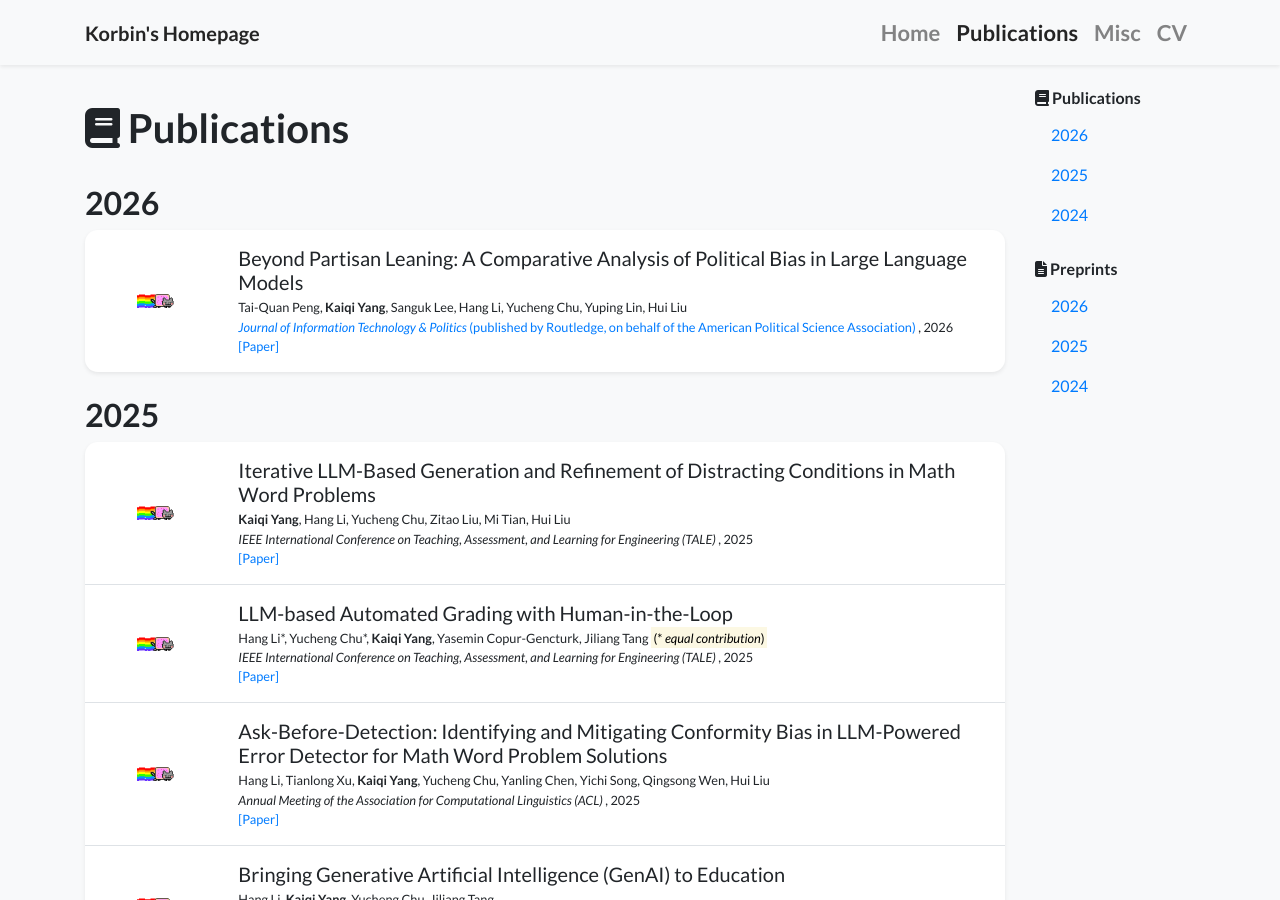
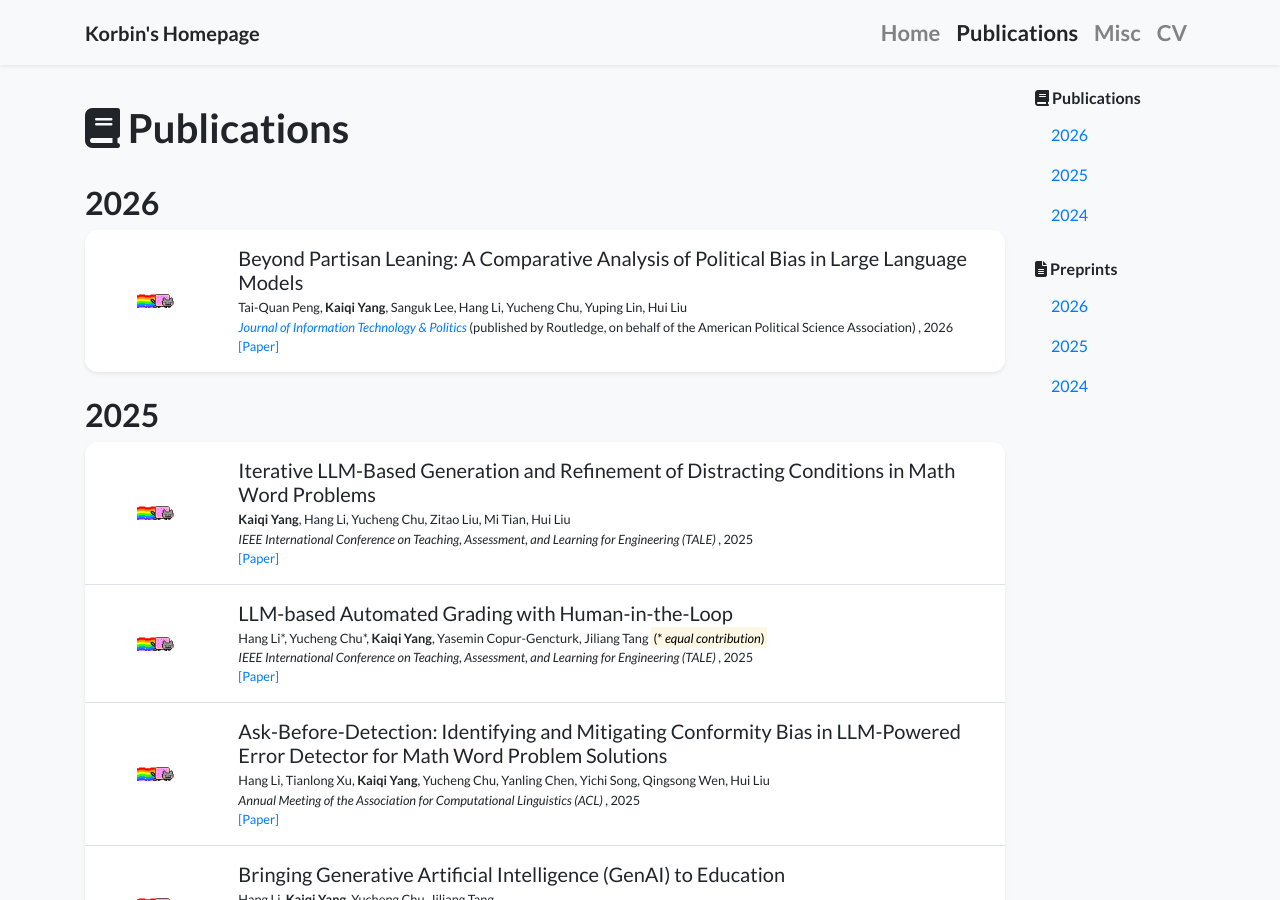
Before and after one commit to KorbinY/korbiny.github.io, a Jekyll site: the page built from publications.html, in a window 1280 px wide and 900 px high. Built offline with Jekyll 4.4.1, drawn with Linux system fonts in a browser that asks for light colours; nearby versions of some CDN libraries; a style sheet for code colours, icons or effects is not loaded.

Commit message:
Refactor publication item HTML structure

```diff
--- a/_includes/widgets/publication_item.html
+++ b/_includes/widgets/publication_item.html
@@ -14,14 +14,16 @@
 
             <p class="mt-0 mb-0 small">
                 {% capture pub_block %}
-                {{ item.pub_pre }}{% if item.pub_pre %} {% endif %}<i>{{ item.pub }}</i>{% if item.pub_post %} {{ item.pub_post }}{% endif %}
+                {{ item.pub_pre }}{% if item.pub_pre %} {% endif %}
+                {% if item.pub_link %}
+                <a href="{{ item.pub_link.url | default: item.pub_link }}" target="{{ item.pub_link.target | default: '_blank' }}"><i>{{ item.pub }}</i></a>
+                {% else %}
+                <i>{{ item.pub }}</i>
+                {% endif %}
+                {% if item.pub_post %} {{ item.pub_post }}{% endif %}
                 {% endcapture %}
 
-                {% if item.pub_link %}
-                <a href="{{ item.pub_link.url | default: item.pub_link }}" target="{{ item.pub_link.target | default: '_blank' }}">{{ pub_block }}</a>
-                {% else %}
-                {{ pub_block }}
-                {% endif %}, {{ item.pub_date }} {{ item.pub_last }}
+                {{ pub_block }}, {{ item.pub_date }} {{ item.pub_last }}
                 <span data-semantic-scholar-id="{{ item.semantic_scholar_id }}"></span>
             </p>
 
```
